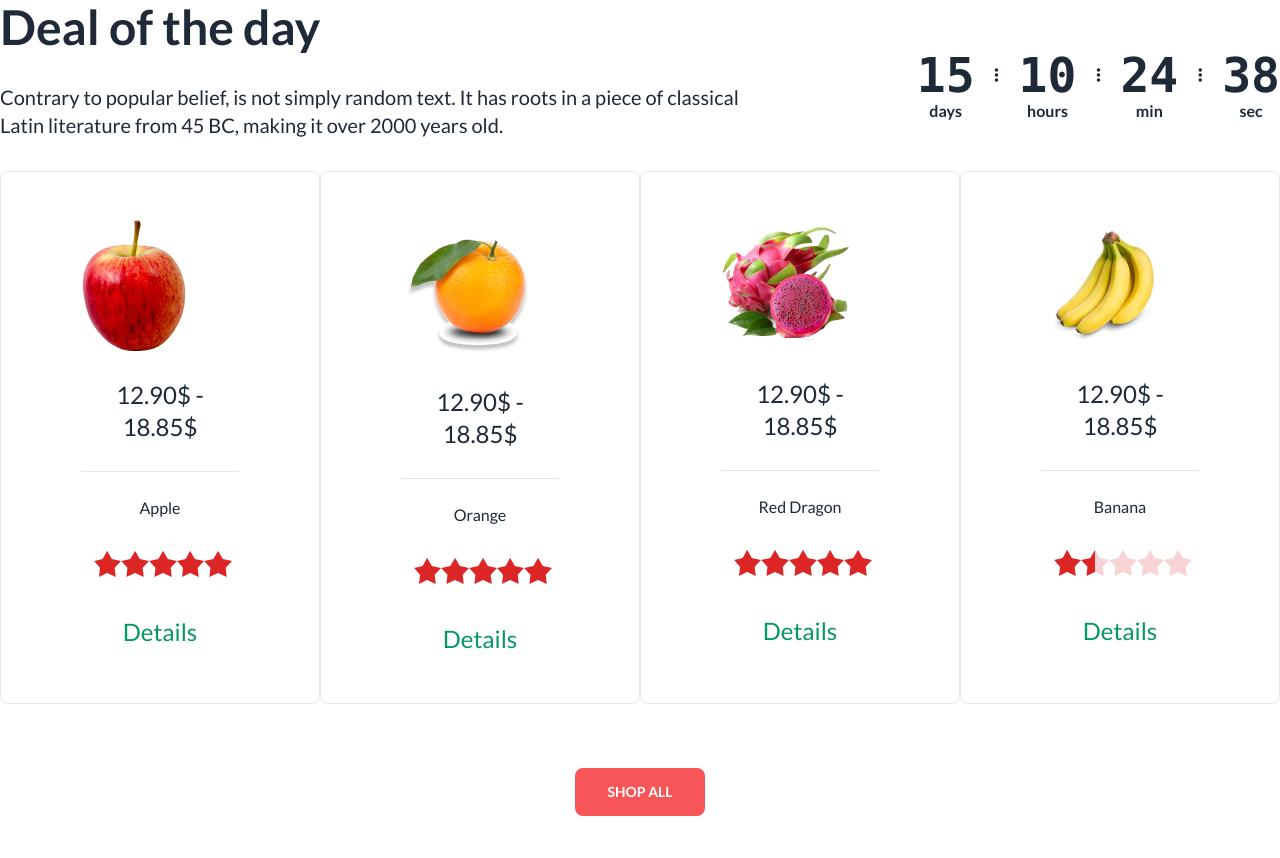
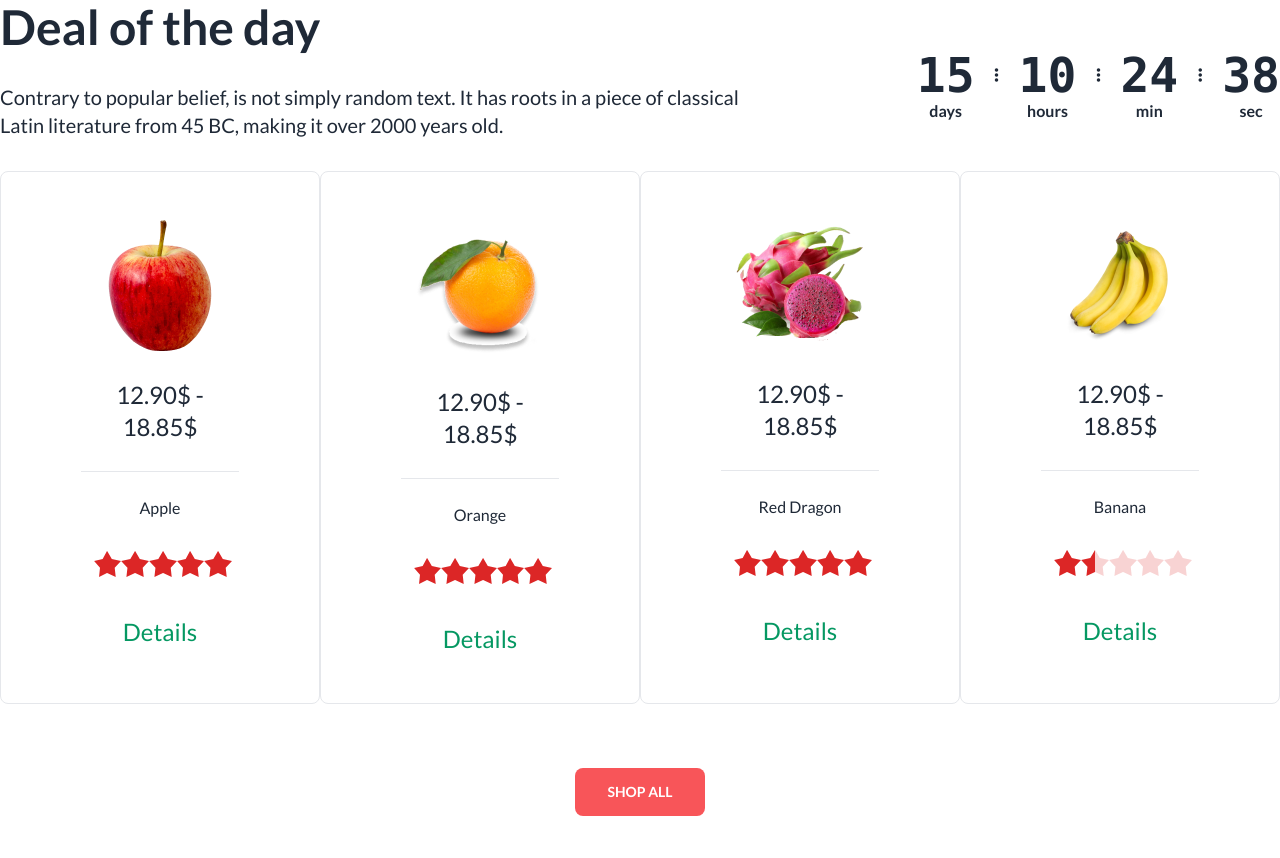
Before and after one commit to nadim93380/fruit-brust-assignment-3, a plain HTML site: page index.html in a window 1280 px wide. Shown: the part 1117-1975 px from the top of the page. Drawn offline with nearby package versions, Linux system fonts and the light colour scheme.

Commit message:
Final Version

```diff
--- a/index.html
+++ b/index.html
@@ -156,7 +156,7 @@
             </div>
             <div class="flex justify-between mx-auto">
                 <div class="text-center border py-12 px-20 rounded-lg">
-                    <img src="./images/fruit6.png" alt="">
+                    <img src="./images/fruit6.png" alt="" class="mx-auto">
                     <h3 class="text-2xl my-7">12.90$ - 18.85$</h3>
                     <hr>
                     <p class="my-6">Apple</p>
@@ -203,7 +203,7 @@
 
                 </div>
                 <div class="text-center border py-12 px-20 rounded-lg">
-                    <img src="./images/fruit7.png" alt="">
+                    <img src="./images/fruit7.png" alt="" class="mx-auto">
                     <h3 class="text-2xl my-7">12.90$ - 18.85$</h3>
                     <hr>
                     <p class="my-6">Orange</p>
@@ -250,7 +250,7 @@
 
                 </div>
                 <div class="text-center border py-12 px-20 rounded-lg">
-                    <img src="./images/fruit8.png" alt="">
+                    <img src="./images/fruit8.png" alt="" class="mx-auto">
                     <h3 class="text-2xl my-7">12.90$ - 18.85$</h3>
                     <hr>
                     <p class="my-6">Red Dragon</p>
@@ -297,7 +297,7 @@
 
                 </div>
                 <div class="text-center border py-12 px-20 rounded-lg">
-                    <img src="./images/fruit9.png" alt="">
+                    <img src="./images/fruit9.png" alt="" class="mx-auto">
                     <h3 class="text-2xl my-7">12.90$ - 18.85$</h3>
                     <hr>
                     <p class="my-6">Banana</p>
```
